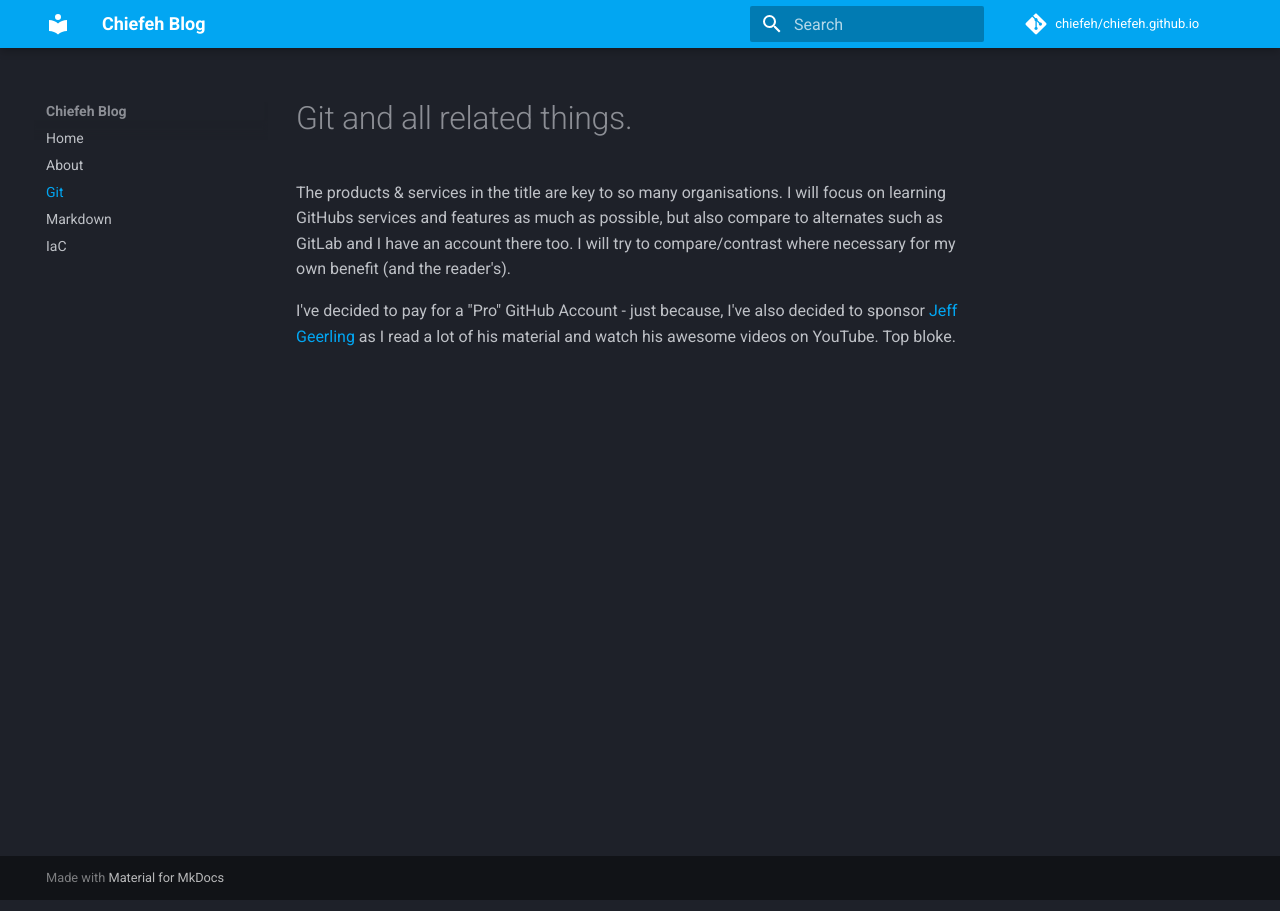
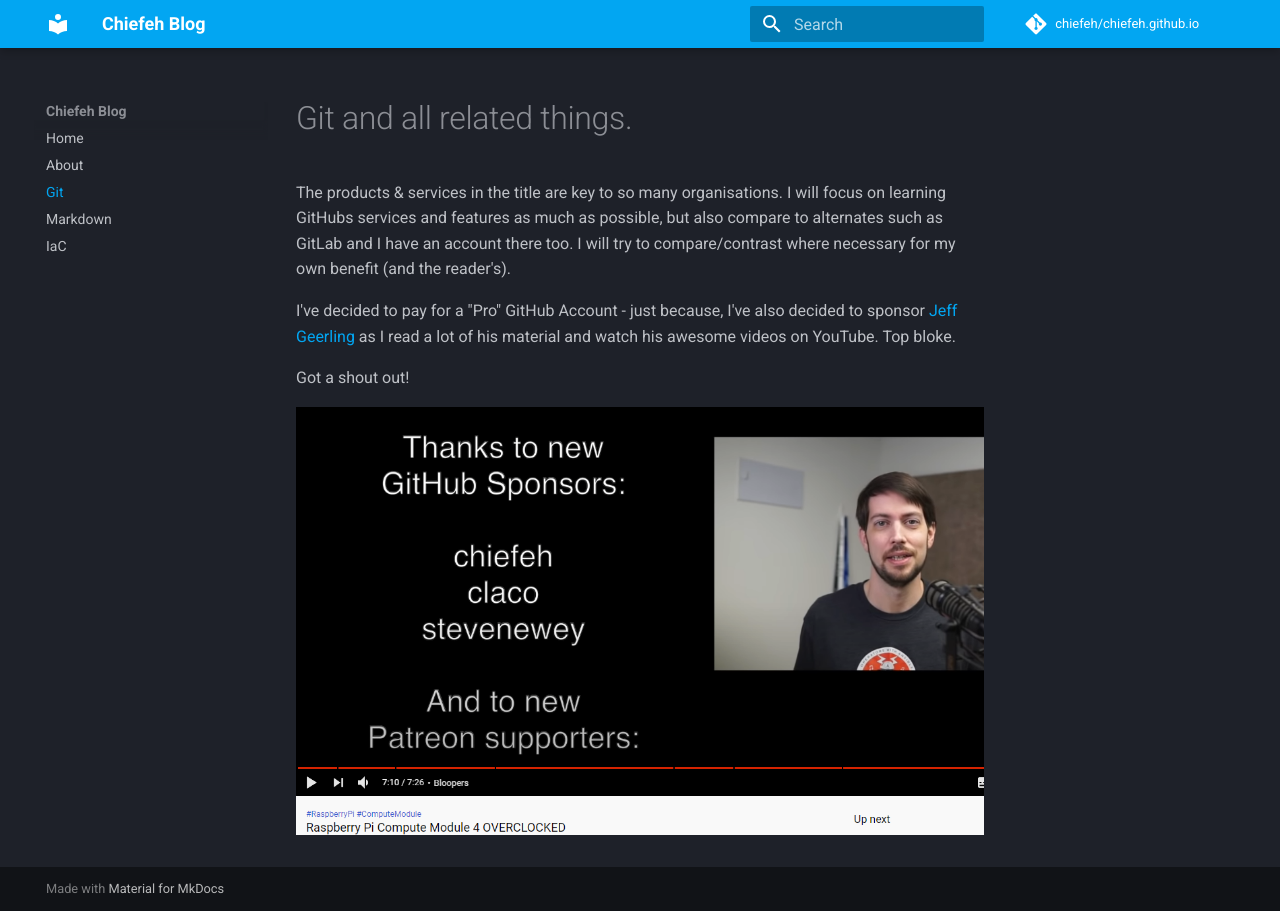
Before and after one commit to chiefeh/chiefeh.github.io, an MkDocs documentation site: the page built from docs/git.md, in a window 1280 px wide. Built offline with MkDocs 1.6.1 and Material for MkDocs 9.7.7, drawn with Linux system fonts in a browser that asks for light colours; comment, search, counter and statistics services are not loaded.

Commit message:
added shoutout

```diff
--- a/docs/git.md
+++ b/docs/git.md
@@ -8,3 +8,7 @@ to compare/contrast where necessary for my own benefit (and the reader's).
 I've decided to pay for a "Pro" GitHub Account - just because, I've also decided
 to sponsor [Jeff Geerling](https://github.com/geerlingguy) as I read a lot of his
 material and watch his awesome videos on YouTube. Top bloke.
+
+Got a shout out!
+
+![geerlingguy](img/shout-out.png)
```
Also changed, not shown: docs/img/shout-out.png (added).
